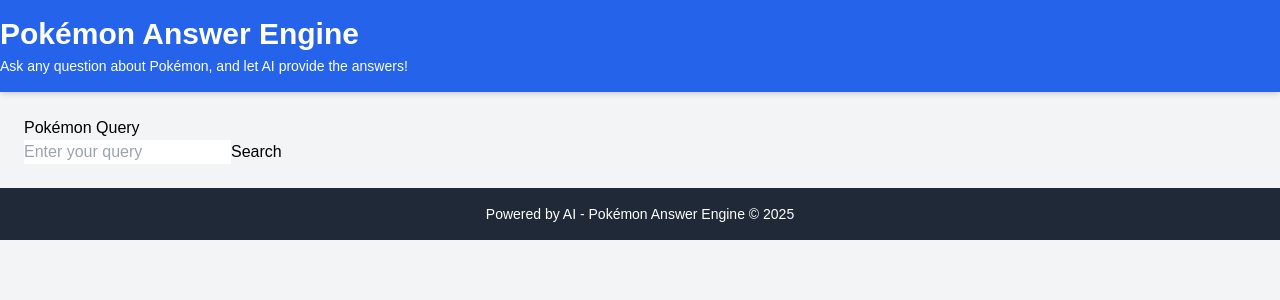
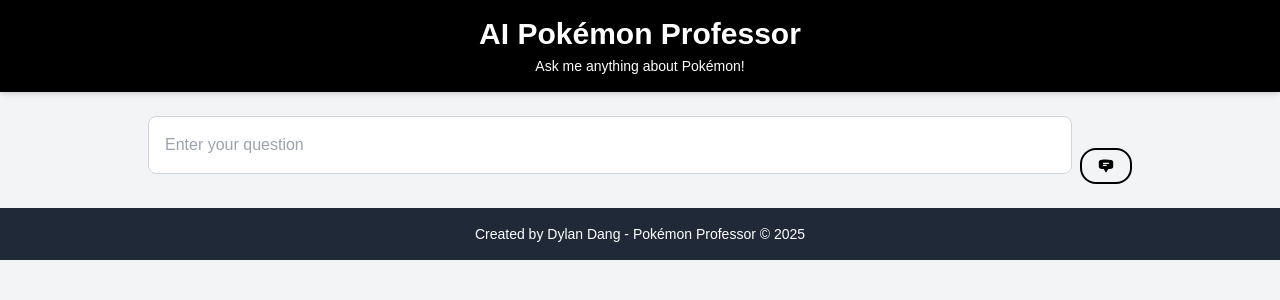
Before and after one commit to dangzdylan/PokemonAnswerEngine, a Next.js app in the folder frontend/: page / in a window 1280 px wide. Shown: the top 300 px of the page. Built offline with nearby package versions, Linux system fonts and the light colour scheme.

Commit message:
minor prompting changes, added functional UI for query input

```diff
--- a/frontend/app/page.tsx
+++ b/frontend/app/page.tsx
@@ -11,17 +11,17 @@
         <link rel="icon" href="/favicon.ico" />
       </Head>
 
-      <header className="bg-blue-600 text-white py-4 shadow-md">
-        <h1 className="text-3xl font-bold">Pokémon Answer Engine</h1>
-        <p className="text-sm mt-1">Ask any question about Pokémon, and let AI provide the answers!</p>
+      <header className="bg-black text-white py-4 shadow-md text-center">
+        <h1 className="text-3xl font-bold">AI Pokémon Professor</h1>
+        <p className="text-sm mt-1">Ask me anything about Pokémon!</p>
       </header>
 
-      <main className="container mx-auto p-6 text-black">
+      <main className="container mx-auto p-6 text-black text-center">
         <PokemonQuery />
       </main>
 
       <footer className="bg-gray-800 text-white py-4 mt-auto text-center">
-        <p className="text-sm">Powered by AI - Pokémon Answer Engine © 2025</p>
+        <p className="text-sm">Created by Dylan Dang - Pokémon Professor © 2025</p>
       </footer>
     </div>
   );
--- a/frontend/components/PokemonQuery.tsx
+++ b/frontend/components/PokemonQuery.tsx
@@ -2,6 +2,7 @@
 
 import React, { useState } from "react";
 import { fetchPokemonData, RetrievedData } from "@/utils/api";
+import { HiMiniChatBubbleBottomCenterText } from "react-icons/hi2";
 
 const PokemonQuery: React.FC = () => {
   const [query, setQuery] = useState("");
@@ -23,27 +24,18 @@
 
   return (
     <div>
-      <h1>Pokémon Query</h1>
-      <input
-        type="text"
-        value={query}
-        onChange={(e) => setQuery(e.target.value)}
-        placeholder="Enter your query"
-      />
-      <button onClick={handleQuery}>Search</button>
-
       {error && <p style={{ color: "red" }}>{error}</p>}
 
       {response && (
         <div>
-          <h2>GPT Response</h2>
+          <h2 className="font-bold">Pokémon Professor :</h2>
           <p>{response}</p>
         </div>
       )}
 
       {retrievedData.length > 0 && (
         <div>
-          <h2>Retrieved Pokémon</h2>
+          <h2 className="font-bold mt-5">Pokémon that may be relevant to your query :</h2>
           {retrievedData.map((pokemon) => (
             <div key={pokemon.id}>
               <h3>{pokemon.details.name}</h3>
@@ -61,6 +53,24 @@
           ))}
         </div>
       )}
+
+    <textarea
+        value={query}
+        onChange={(e) => setQuery(e.target.value)}
+        placeholder="Enter your question"
+        className="py-4 px-4 w-3/4 border border-gray-300 rounded-lg resize-none focus:outline-none focus:ring-2 focus:ring-blue-500"
+        rows={1}
+        style={{ overflow: "hidden" }}
+        onInput={(e) => {
+            const target = e.target as HTMLTextAreaElement;
+            target.style.height = "auto"; // Reset height
+            target.style.height = `${target.scrollHeight}px`; // Adjust height to content
+        }}
+        ></textarea>
+
+      <button onClick={handleQuery} className="ml-2 py-2 px-4 border-black border-2 rounded-2xl hover:bg-slate-200">
+         <HiMiniChatBubbleBottomCenterText/>
+      </button>
     </div>
   );
 };
```
Also changed, not shown: frontend/package.json (+7 -5 lines), 1 other file (tests, documents, lock files or other folders).
